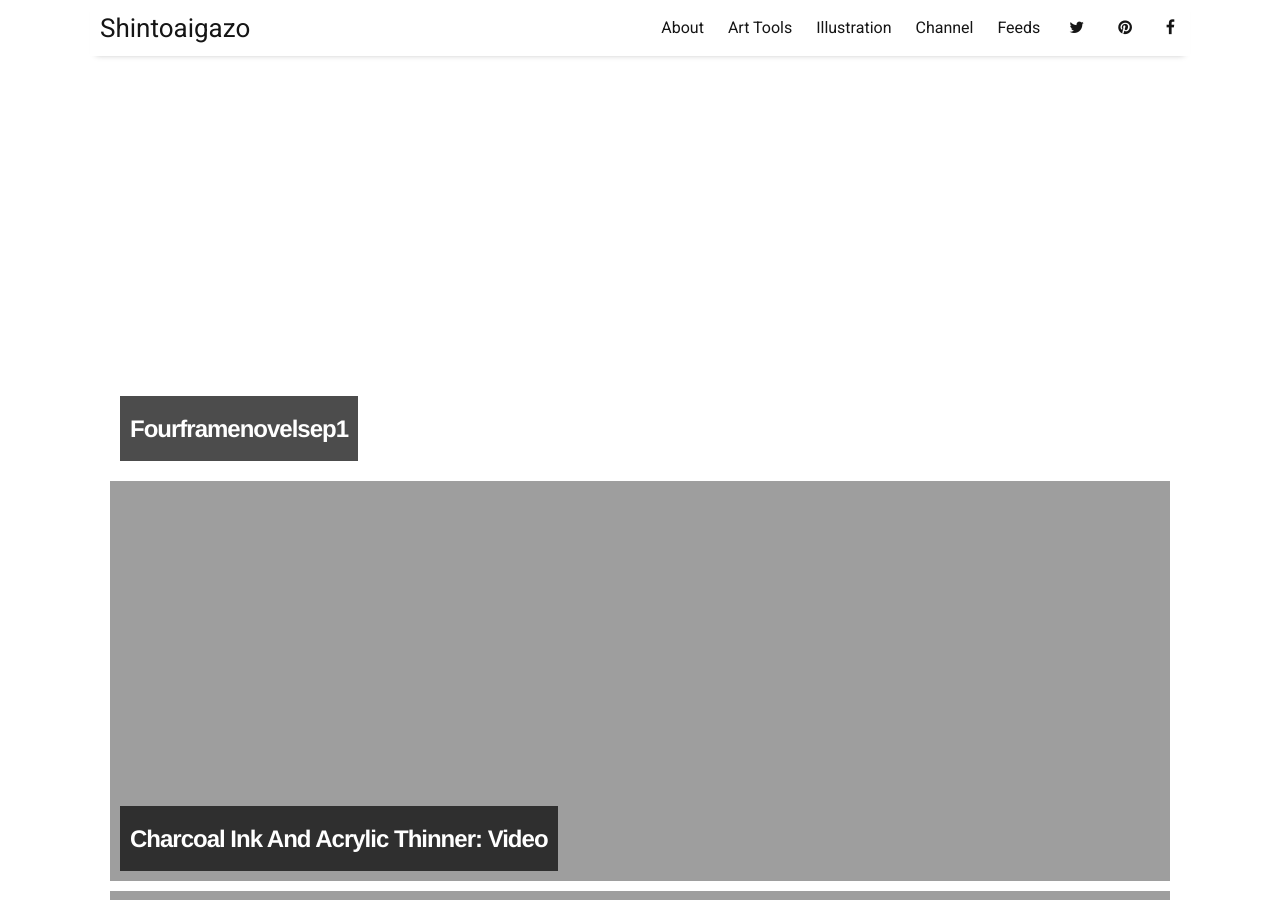
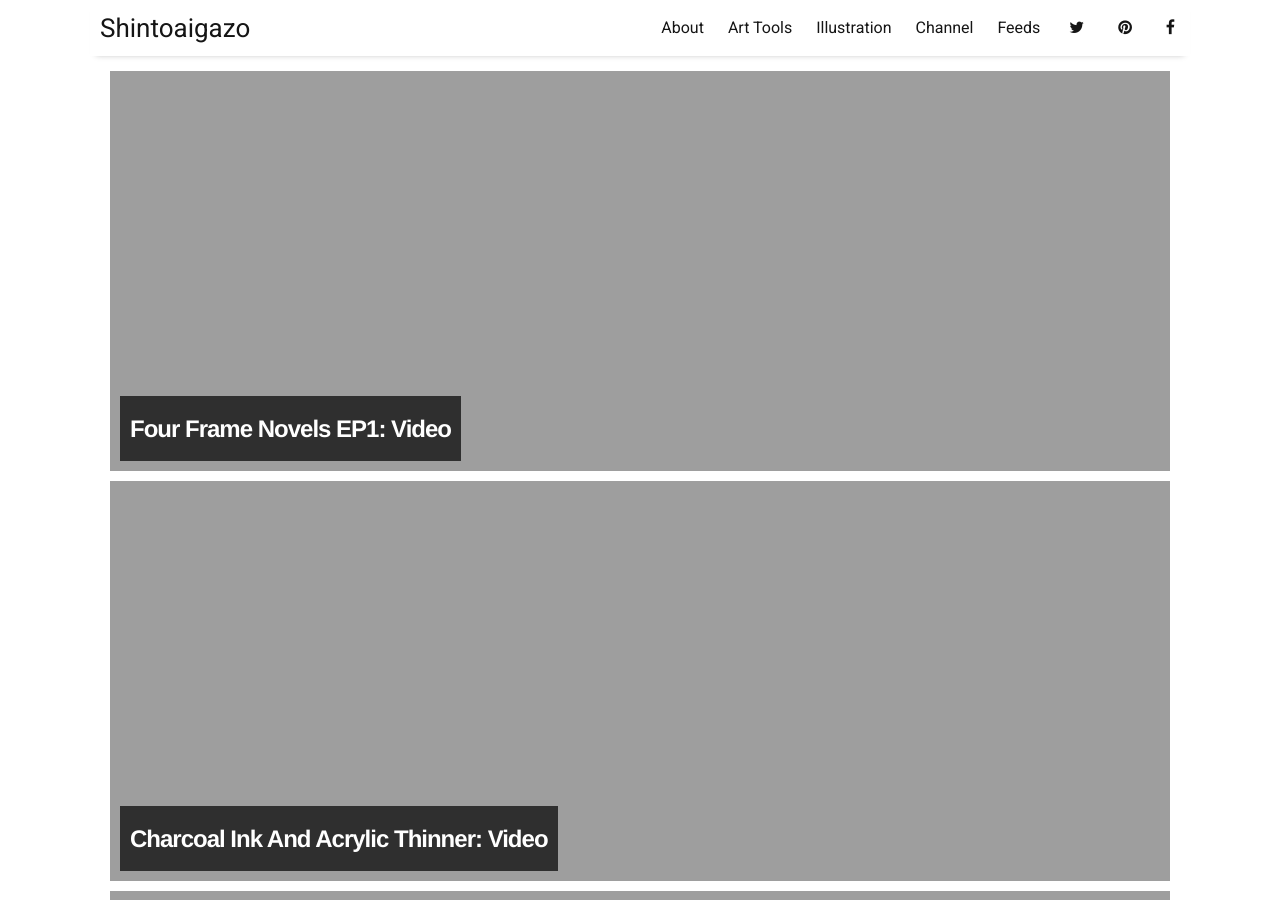
Before and after one commit to LWFlouisa/Portfolio, a Jekyll site: the page built from index.html, in a window 1280 px wide and 900 px high. Built offline with Jekyll 4.4.1, drawn with Linux system fonts in a browser that asks for light colours; nearby versions of some CDN libraries; the list of posts is cut into pages by our own code.

Commit message:
Update 2021-08-30-fourframenovelsEP1.md

```diff
--- a/_posts/2021-08-30-fourframenovelsEP1.md
+++ b/_posts/2021-08-30-fourframenovelsEP1.md
@@ -1,2 +1,8 @@
-
+---
+layout: post
+title: "Four Frame Novels EP1: Video"
+author: "S.R. Weaver"
+tags: mediums inks artsupplies besonasige
+image: uploadedfairy.jpg
+---
 <iframe width="560" height="315" sandbox="allow-same-origin allow-scripts allow-popups" title="Four Frame Novels Updates Ep1" src="https://video.ploud.jp/videos/embed/c23fe152-319f-4d07-9b4f-8d4272a27397" frameborder="0" allowfullscreen></iframe>
```
